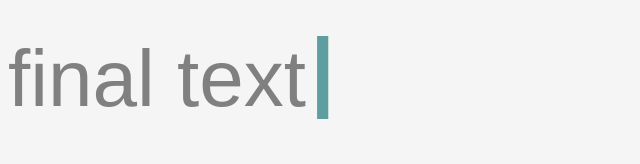
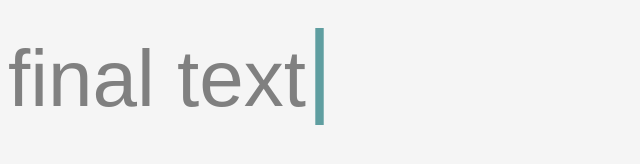
Before and after one commit to uday1331/Typewriter-Effect-, a plain HTML site: page index.html in a window 1280 px wide. Shown: the full height of the page, 0-640 px from the left. Drawn offline with Linux system fonts and the light colour scheme.

Commit message:
Reduced the font weight and deleted cursor during text selection

```diff
--- a/index.html
+++ b/index.html
@@ -14,7 +14,7 @@
 <body>
     <div id = "typewriter">
        <!-- starting with a cursor-->
-        <p id = "typewriter-text"></p><span id = "cursor">I</span>
+        <p id = "typewriter-text"></p><span id = "cursor">|</span>
     </div>
 </body>
 
--- a/index.js
+++ b/index.js
@@ -21,6 +21,7 @@ function DeleteCurrentText(){
     onScreenText.style.background = "whitesmoke";
     //removes all in tag text
     onScreenText.innerHTML = "";
+    cursor.innerHTML = "|";
 }
 //--------------------------------------------------------------------------
 
@@ -47,6 +48,7 @@ function StartTyping(string, delay, speed){
 function DeleteAnimation(delay){
     setTimeout(function(){
         onScreenText.style.background = "#ACCEF7";
+        cursor.innerHTML = "";
         //reminder: nested setTimeout are dependent
         // so the second one is called 500ms after the first and not after window is loaded
         setTimeout(DeleteCurrentText, 500);
--- a/style.css
+++ b/style.css
@@ -14,17 +14,16 @@ body{
     color: gray;
     font-size: 5rem;
     font-family: sans-serif;
+    font-weight: 100;
 }
 
 #typewriter-text{
     margin: 25px 0 0 0;
-    font-weight: 500;
 }
 
 
 #cursor{
     margin: 0;
-    font-size: 1.5em;
+    font-size: 1.3em;
     color: cadetblue;
-    font-weight: 100;
 }
```
